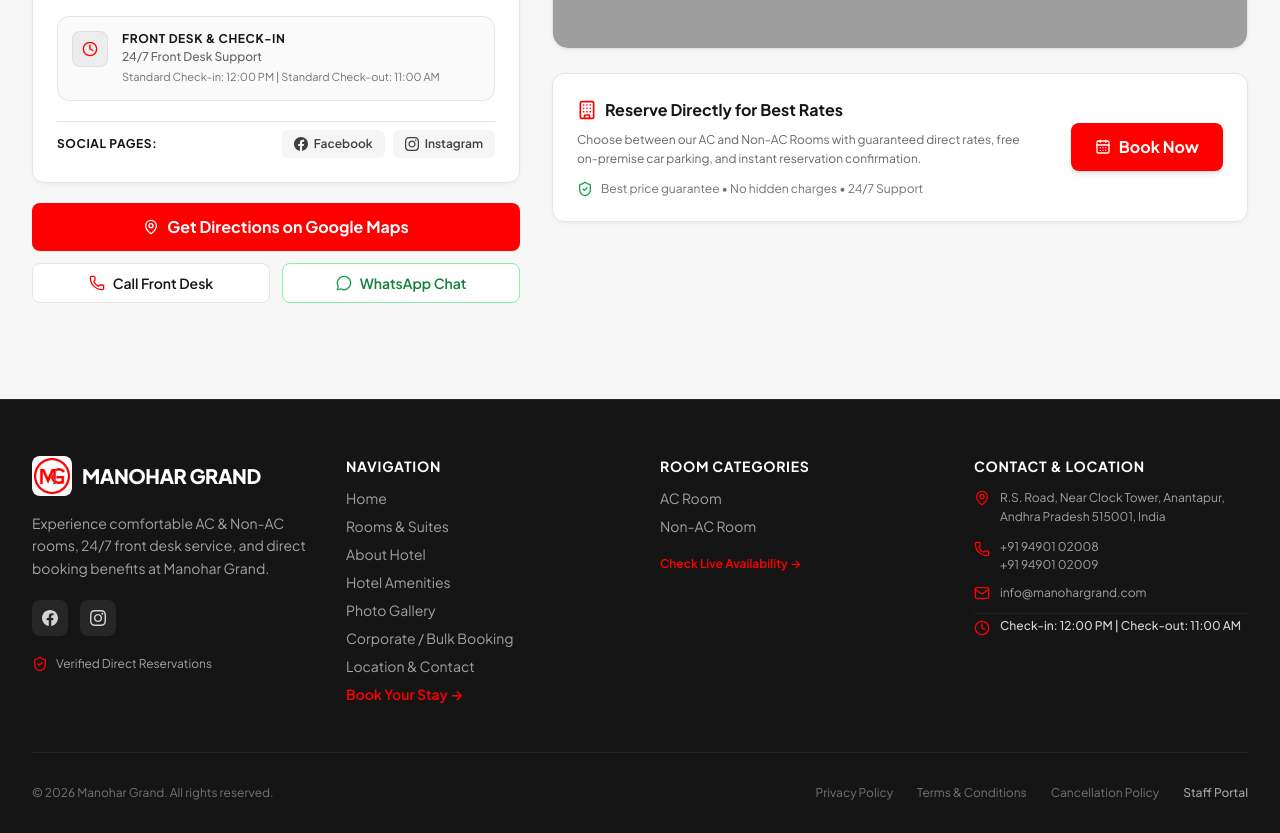
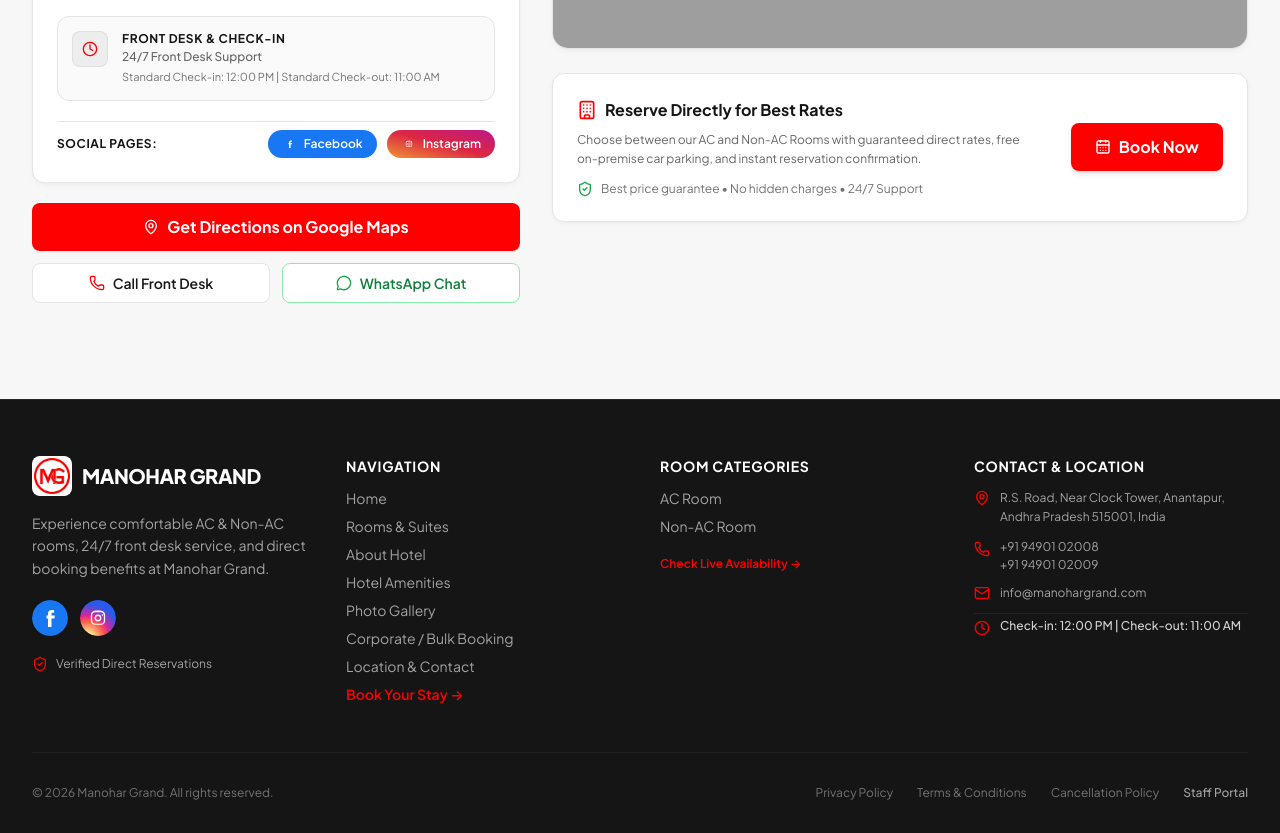
Before and after one commit to donthireddysaivarshini/manohar-grand, a React (Vite) app: page /contact in a window 1280 px wide. Shown: the part 900-1733 px from the top of the page. Built offline with nearby package versions, Linux system fonts and the light colour scheme; no server answers; grey boxes are pictures that could not be loaded.

Commit message:
style(ui): update Facebook and Instagram icons with official brand colors and gradient

```diff
--- a/src/components/layout/Footer.tsx
+++ b/src/components/layout/Footer.tsx
@@ -32,10 +32,11 @@
                 target="_blank"
                 rel="noopener noreferrer"
                 aria-label="Manohar Grand on Facebook"
-                className="w-9 h-9 rounded-lg bg-neutral-800 hover:bg-brand text-neutral-300 hover:text-white flex items-center justify-center transition-all"
+                className="w-9 h-9 rounded-full overflow-hidden flex items-center justify-center transition-transform hover:scale-110 active:scale-95 shadow-sm"
               >
-                <svg className="w-4 h-4 fill-current" viewBox="0 0 24 24">
-                  <path d="M24 12.073c0-6.627-5.373-12-12-12s-12 5.373-12 12c0 5.99 4.388 10.954 10.125 11.854v-8.385H7.078v-3.47h3.047V9.43c0-3.007 1.792-4.669 4.533-4.669 1.312 0 2.686.235 2.686.235v2.953H15.83c-1.491 0-1.956.925-1.956 1.874v2.25h3.328l-.532 3.47h-2.796v8.385C19.612 23.027 24 18.062 24 12.073z" />
+                <svg className="w-full h-full" viewBox="0 0 36 36" fill="none">
+                  <circle cx="18" cy="18" r="18" fill="#1877F2" />
+                  <path d="M22.5 18.5H19.5V27H16V18.5H14.5V15.5H16V13.5C16 11.2 17.3 10 19.8 10C20.9 10 21.8 10.1 22.1 10.15V12.75H20.6C19.5 12.75 19.5 13.3 19.5 14.1V15.5H22.8L22.5 18.5Z" fill="white" />
                 </svg>
               </a>
 
@@ -44,10 +45,20 @@
                 target="_blank"
                 rel="noopener noreferrer"
                 aria-label="Manohar Grand on Instagram"
-                className="w-9 h-9 rounded-lg bg-neutral-800 hover:bg-brand text-neutral-300 hover:text-white flex items-center justify-center transition-all"
+                className="w-9 h-9 rounded-full overflow-hidden flex items-center justify-center transition-transform hover:scale-110 active:scale-95 shadow-sm"
               >
-                <svg className="w-4 h-4 fill-current" viewBox="0 0 24 24">
-                  <path d="M12 2.163c3.204 0 3.584.012 4.85.07 3.252.148 4.771 1.691 4.919 4.919.058 1.265.069 1.645.069 4.849 0 3.205-.012 3.584-.069 4.849-.149 3.225-1.664 4.771-4.919 4.919-1.266.058-1.644.07-4.85.07-3.204 0-3.584-.012-4.849-.07-3.26-.149-4.771-1.699-4.919-4.92-.058-1.265-.07-1.644-.07-4.849 0-3.204.013-3.583.07-4.849.149-3.227 1.664-4.771 4.919-4.919 1.266-.057 1.645-.069 4.849-.069zm0-2.163c-3.259 0-3.667.014-4.947.072-4.358.2-6.78 2.618-6.98 6.98-.059 1.281-.073 1.689-.073 4.948 0 3.259.014 3.668.072 4.948.2 4.358 2.618 6.78 6.98 6.98 1.281.058 1.689.072 4.948.072 3.259 0 3.668-.014 4.948-.072 4.354-.2 6.782-2.618 6.979-6.98.059-1.28.073-1.689.073-4.948 0-3.259-.014-3.667-.072-4.947-.196-4.354-2.617-6.78-6.979-6.98-1.281-.059-1.69-.073-4.949-.073zm0 5.838c-3.403 0-6.162 2.759-6.162 6.162s2.759 6.163 6.162 6.163 6.162-2.759 6.162-6.163c0-3.403-2.759-6.162-6.162-6.162zm0 10.162c-2.209 0-4-1.79-4-4 0-2.209 1.791-4 4-4s4 1.791 4 4c0 2.21-1.791 4-4 4zm6.406-11.845c-.796 0-1.441.645-1.441 1.44s.645 1.44 1.441 1.44c.795 0 1.439-.645 1.439-1.44s-.644-1.44-1.439-1.44z" />
+                <svg className="w-full h-full" viewBox="0 0 36 36" fill="none">
+                  <defs>
+                    <radialGradient id="footer-ig-grad" cx="20%" cy="105%" r="105%" fx="20%" fy="105%">
+                      <stop offset="0%" stopColor="#fdf497" />
+                      <stop offset="10%" stopColor="#fdf497" />
+                      <stop offset="45%" stopColor="#fd5949" />
+                      <stop offset="60%" stopColor="#d6249f" />
+                      <stop offset="90%" stopColor="#285AEB" />
+                    </radialGradient>
+                  </defs>
+                  <circle cx="18" cy="18" r="18" fill="url(#footer-ig-grad)" />
+                  <path d="M18 12.2c1.9 0 2.15.01 2.9.04 1.9.09 2.8.99 2.9 2.9.03.74.04 1 .04 2.86s-.01 2.12-.04 2.86c-.09 1.9-.99 2.8-2.9 2.9-.74.03-1 .04-2.9.04s-2.16-.01-2.9-.04c-1.9-.09-2.8-.99-2.9-2.9-.03-.74-.04-1-.04-2.86s.01-2.12.04-2.86c.09-1.9.99-2.8 2.9-2.9.74-.03 1-.04 2.9-.04zm0-1.6c-1.93 0-2.18.01-2.94.04-2.6.12-4.04 1.56-4.15 4.15-.04.76-.04 1-.04 2.94s.01 2.18.04 2.94c.12 2.6 1.56 4.04 4.15 4.15.76.04 1.01.04 2.94.04s2.18-.01 2.94-.04c2.6-.12 4.04-1.56 4.15-4.15.04-.76.04-1.01.04-2.94s-.01-2.18-.04-2.94c-.12-2.6-1.56-4.04-4.15-4.15-.76-.04-1.01-.04-2.94-.04zm0 4a3.4 3.4 0 1 0 0 6.8 3.4 3.4 0 0 0 0-6.8zm0 5.4a2 2 0 1 1 0-4 2 2 0 0 1 0 4zm4.4-5.8a.8.8 0 1 0 0 1.6.8.8 0 0 0 0-1.6z" fill="white" />
                 </svg>
               </a>
             </div>
--- a/src/pages/contact/ContactPage.tsx
+++ b/src/pages/contact/ContactPage.tsx
@@ -185,28 +185,31 @@
                       <span className="text-xs font-bold text-neutral-dark uppercase tracking-wider">
                         Social Pages:
                       </span>
-                      <div className="flex items-center gap-2">
+                      <div className="flex items-center gap-2.5">
                         <a
                           href="https://facebook.com"
                           target="_blank"
                           rel="noopener noreferrer"
-                          className="px-3 py-1.5 rounded-md bg-neutral-100 hover:bg-brand text-neutral-700 hover:text-white text-xs font-semibold flex items-center gap-1.5 transition-all"
+                          aria-label="Manohar Grand on Facebook"
+                          className="px-3.5 py-1.5 rounded-full bg-[#1877F2] hover:bg-[#166fe5] text-white text-xs font-semibold flex items-center gap-1.5 transition-all shadow-xs hover:scale-105 active:scale-95"
                         >
-                          <svg className="w-3.5 h-3.5 fill-current" viewBox="0 0 24 24">
-                            <path d="M24 12.073c0-6.627-5.373-12-12-12s-12 5.373-12 12c0 5.99 4.388 10.954 10.125 11.854v-8.385H7.078v-3.47h3.047V9.43c0-3.007 1.792-4.669 4.533-4.669 1.312 0 2.686.235 2.686.235v2.953H15.83c-1.491 0-1.956.925-1.956 1.874v2.25h3.328l-.532 3.47h-2.796v8.385C19.612 23.027 24 18.062 24 12.073z" />
+                          <svg className="w-4 h-4" viewBox="0 0 36 36" fill="none">
+                            <circle cx="18" cy="18" r="18" fill="#1877F2" />
+                            <path d="M22.5 18.5H19.5V27H16V18.5H14.5V15.5H16V13.5C16 11.2 17.3 10 19.8 10C20.9 10 21.8 10.1 22.1 10.15V12.75H20.6C19.5 12.75 19.5 13.3 19.5 14.1V15.5H22.8L22.5 18.5Z" fill="white" />
                           </svg>
-                          Facebook
+                          <span>Facebook</span>
                         </a>
                         <a
                           href="https://instagram.com"
                           target="_blank"
                           rel="noopener noreferrer"
-                          className="px-3 py-1.5 rounded-md bg-neutral-100 hover:bg-brand text-neutral-700 hover:text-white text-xs font-semibold flex items-center gap-1.5 transition-all"
+                          aria-label="Manohar Grand on Instagram"
+                          className="px-3.5 py-1.5 rounded-full bg-gradient-to-tr from-[#f09433] via-[#dc2743] to-[#bc1888] hover:opacity-95 text-white text-xs font-semibold flex items-center gap-1.5 transition-all shadow-xs hover:scale-105 active:scale-95"
                         >
-                          <svg className="w-3.5 h-3.5 fill-current" viewBox="0 0 24 24">
-                            <path d="M12 2.163c3.204 0 3.584.012 4.85.07 3.252.148 4.771 1.691 4.919 4.919.058 1.265.069 1.645.069 4.849 0 3.205-.012 3.584-.069 4.849-.149 3.225-1.664 4.771-4.919 4.919-1.266.058-1.644.07-4.85.07-3.204 0-3.584-.012-4.849-.07-3.26-.149-4.771-1.699-4.919-4.92-.058-1.265-.07-1.644-.07-4.849 0-3.204.013-3.583.07-4.849.149-3.227 1.664-4.771 4.919-4.919 1.266-.057 1.645-.069 4.849-.069zm0-2.163c-3.259 0-3.667.014-4.947.072-4.358.2-6.78 2.618-6.98 6.98-.059 1.281-.073 1.689-.073 4.948 0 3.259.014 3.668.072 4.948.2 4.358 2.618 6.78 6.98 6.98 1.281.058 1.689.072 4.948.072 3.259 0 3.668-.014 4.948-.072 4.354-.2 6.782-2.618 6.979-6.98.059-1.28.073-1.689.073-4.948 0-3.259-.014-3.667-.072-4.947-.196-4.354-2.617-6.78-6.979-6.98-1.281-.059-1.69-.073-4.949-.073zm0 5.838c-3.403 0-6.162 2.759-6.162 6.162s2.759 6.163 6.162 6.163 6.162-2.759 6.162-6.163c0-3.403-2.759-6.162-6.162-6.162zm0 10.162c-2.209 0-4-1.79-4-4 0-2.209 1.791-4 4-4s4 1.791 4 4c0 2.21-1.791 4-4 4zm6.406-11.845c-.796 0-1.441.645-1.441 1.44s.645 1.44 1.441 1.44c.795 0 1.439-.645 1.439-1.44s-.644-1.44-1.439-1.44z" />
+                          <svg className="w-4 h-4" viewBox="0 0 36 36" fill="none">
+                            <path d="M18 12.2c1.9 0 2.15.01 2.9.04 1.9.09 2.8.99 2.9 2.9.03.74.04 1 .04 2.86s-.01 2.12-.04 2.86c-.09 1.9-.99 2.8-2.9 2.9-.74.03-1 .04-2.9.04s-2.16-.01-2.9-.04c-1.9-.09-2.8-.99-2.9-2.9-.03-.74-.04-1-.04-2.86s.01-2.12.04-2.86c.09-1.9.99-2.8 2.9-2.9.74-.03 1-.04 2.9-.04zm0-1.6c-1.93 0-2.18.01-2.94.04-2.6.12-4.04 1.56-4.15 4.15-.04.76-.04 1-.04 2.94s.01 2.18.04 2.94c.12 2.6 1.56 4.04 4.15 4.15.76.04 1.01.04 2.94.04s2.18-.01 2.94-.04c2.6-.12 4.04-1.56 4.15-4.15.04-.76.04-1.01.04-2.94s-.01-2.18-.04-2.94c-.12-2.6-1.56-4.04-4.15-4.15-.76-.04-1.01-.04-2.94-.04zm0 4a3.4 3.4 0 1 0 0 6.8 3.4 3.4 0 0 0 0-6.8zm0 5.4a2 2 0 1 1 0-4 2 2 0 0 1 0 4zm4.4-5.8a.8.8 0 1 0 0 1.6.8.8 0 0 0 0-1.6z" fill="white" />
                           </svg>
-                          Instagram
+                          <span>Instagram</span>
                         </a>
                       </div>
                     </div>
```
